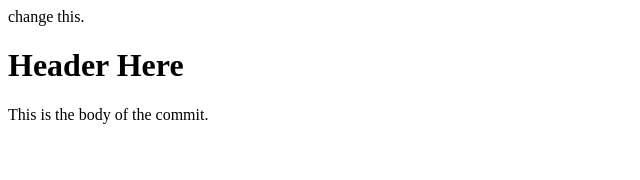
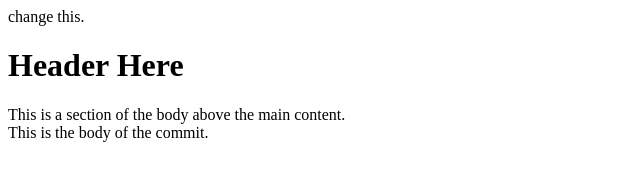
Before and after one commit to fostert14/new-repo, a plain HTML site: page index.html in a window 1280 px wide. Shown: the whole page, without its empty margins (0-640 px from the left). Drawn offline with Linux system fonts and the light colour scheme.

Commit message:
add div element

```diff
--- a/index.html
+++ b/index.html
@@ -1,5 +1,6 @@
 change this.
 <h1>Header Here</h1>
 <body>
+  <div>This is a section of the body above the main content.</div>
   This is the body of the commit.
 </body>
```
